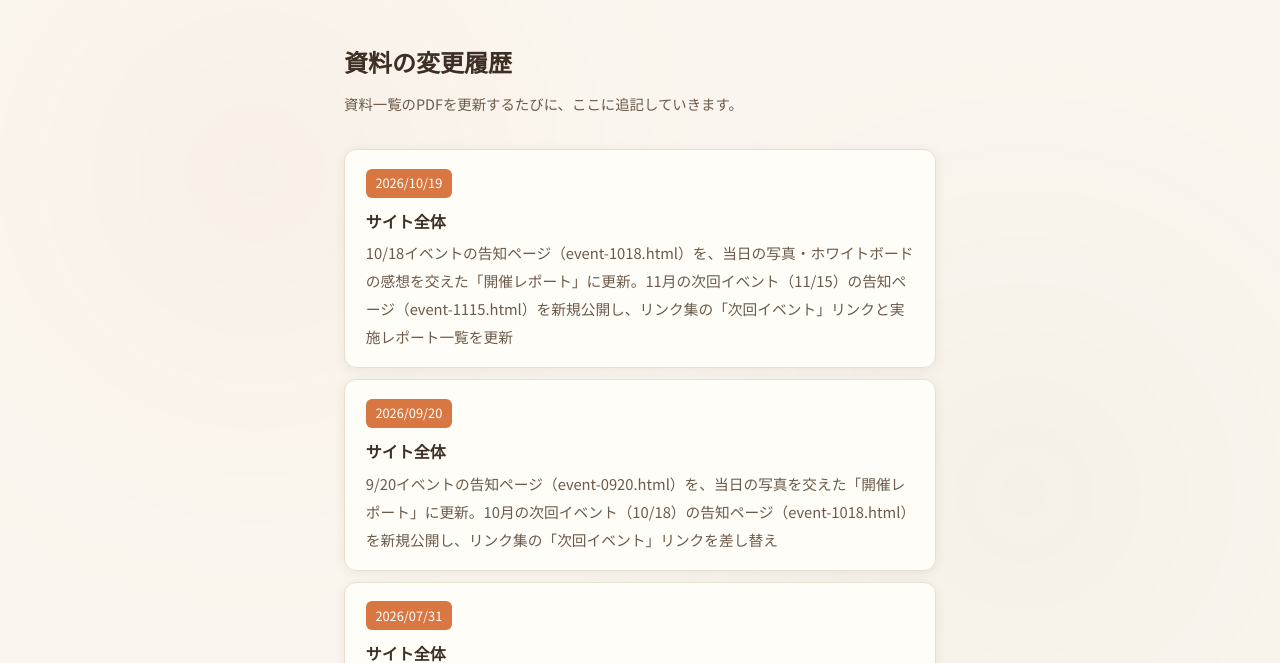
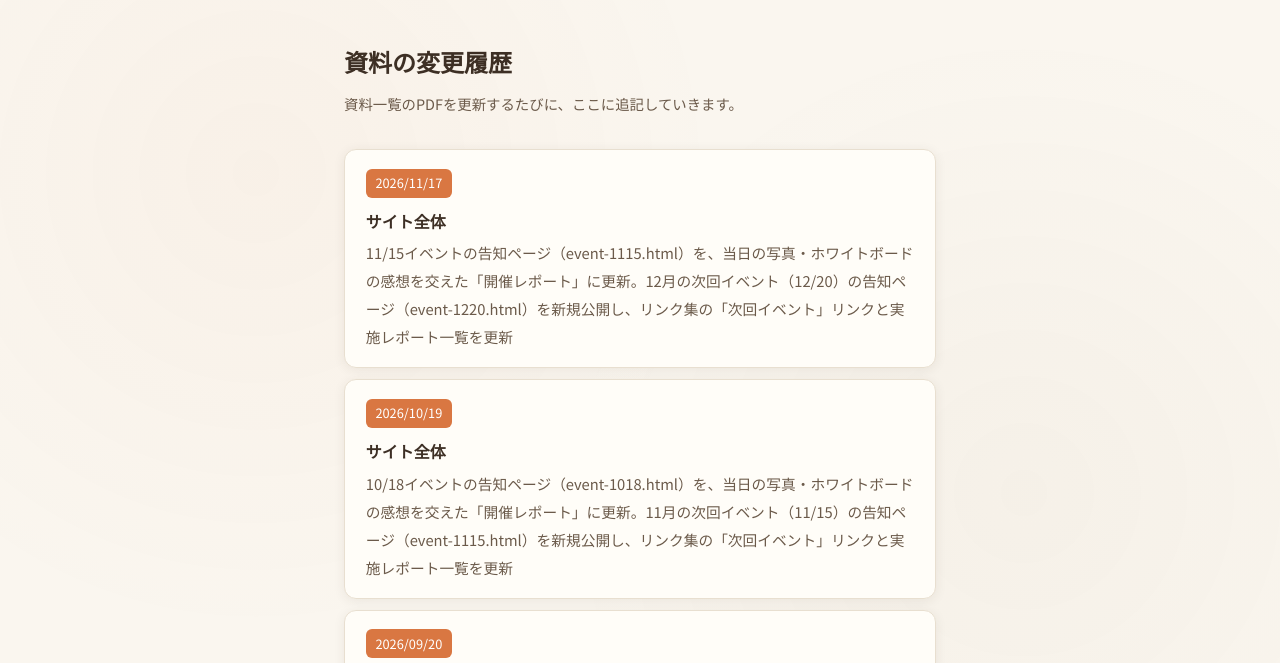
Before and after one commit to lokip-poe/kotonoha, a plain HTML site: page changelog.html in a window 1280 px wide. Shown: the part 67-730 px from the top of the page. Drawn offline with Linux system fonts and the light colour scheme.

Commit message:
feat: 11/15 report & 12/20 notice (changelog.html)

```diff
--- a/changelog.html
+++ b/changelog.html
@@ -80,6 +80,11 @@
   <p class="log-sub">資料一覧のPDFを更新するたびに、ここに追記していきます。</p>
 
   <ul class="log-list">
+    <li class="log-item">
+      <span class="log-date">2026/11/17</span>
+      <div class="log-doc">サイト全体</div>
+      <div class="log-desc">11/15イベントの告知ページ（event-1115.html）を、当日の写真・ホワイトボードの感想を交えた「開催レポート」に更新。12月の次回イベント（12/20）の告知ページ（event-1220.html）を新規公開し、リンク集の「次回イベント」リンクと実施レポート一覧を更新</div>
+    </li>
     <li class="log-item">
       <span class="log-date">2026/10/19</span>
       <div class="log-doc">サイト全体</div>
```
